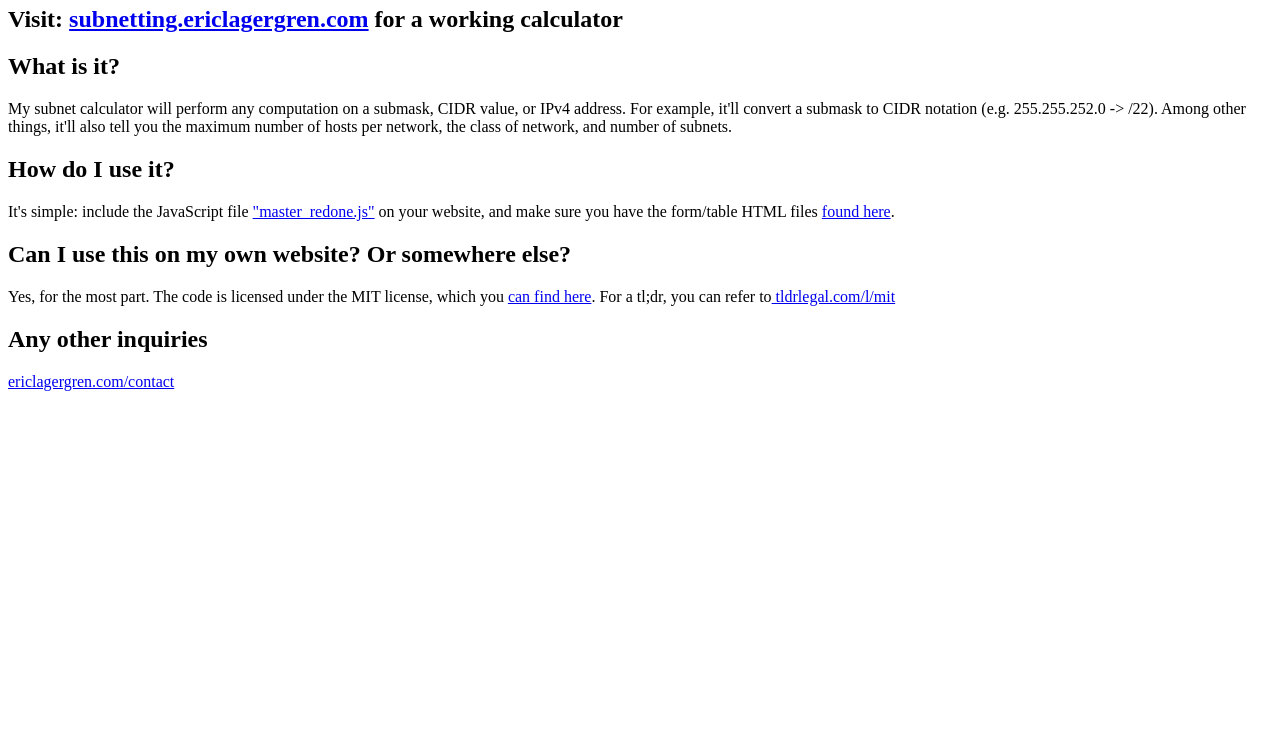
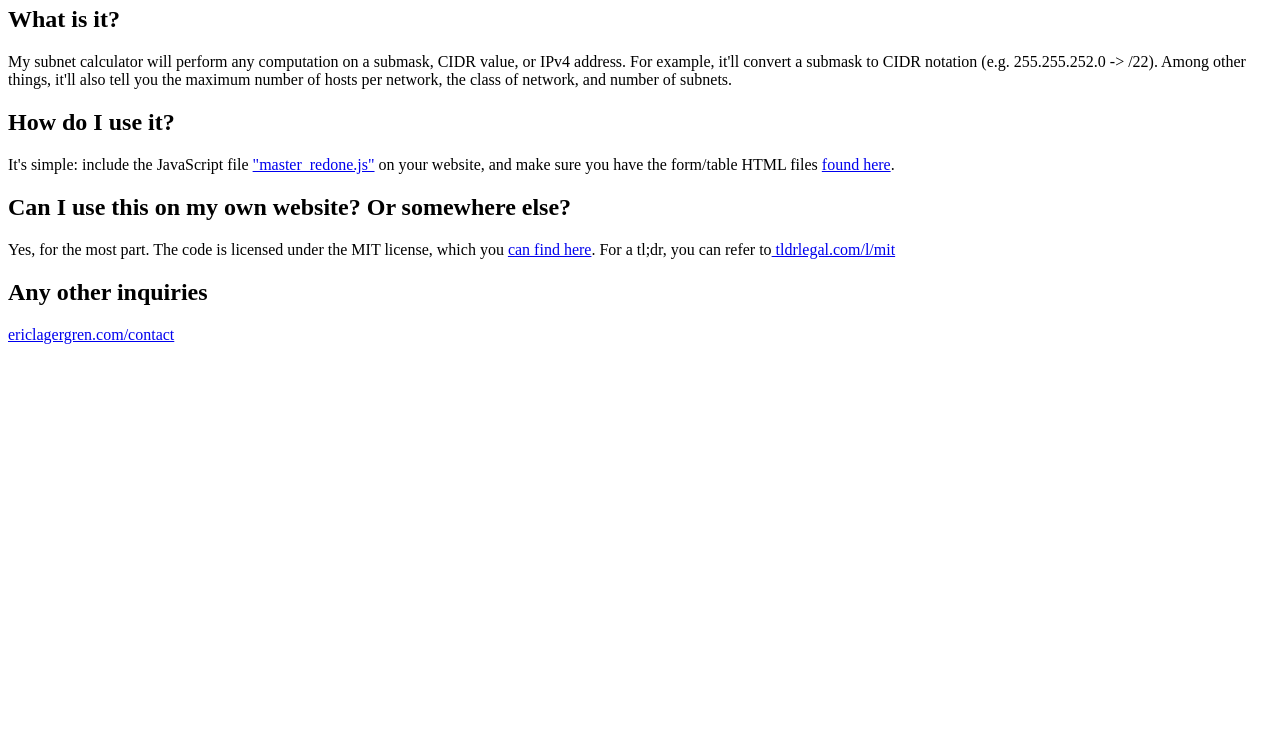
Before and after one commit to ericlagergren/cidr-javascript, a plain HTML site: page about/index.html in a window 1280 px wide. Shown: the part 60-800 px from the top of the page. Drawn offline with Linux system fonts and the light colour scheme.

```diff
--- a/about/index.html
+++ b/about/index.html
@@ -5,7 +5,6 @@
 <body>
 
 <h1>Subnetting Calculator</h1>
-<h2>Visit: <a href="subnetting.ericlagergren.com">subnetting.ericlagergren.com</a> for a working calculator</h2>
 <h2>What is it?</h2>
 <p>My subnet calculator will perform any computation on a submask, CIDR value, or IPv4 address. For example, it'll convert a submask to CIDR notation (e.g. 255.255.252.0 -> /22). Among other things, it'll also tell you the maximum number of hosts per network, the class of network, and number of subnets.<p>
 <h2>How do I use it?</h2>
```
Also changed, not shown: src/depreciated/master.js (renamed from src/js/master.js), 1 other file.
